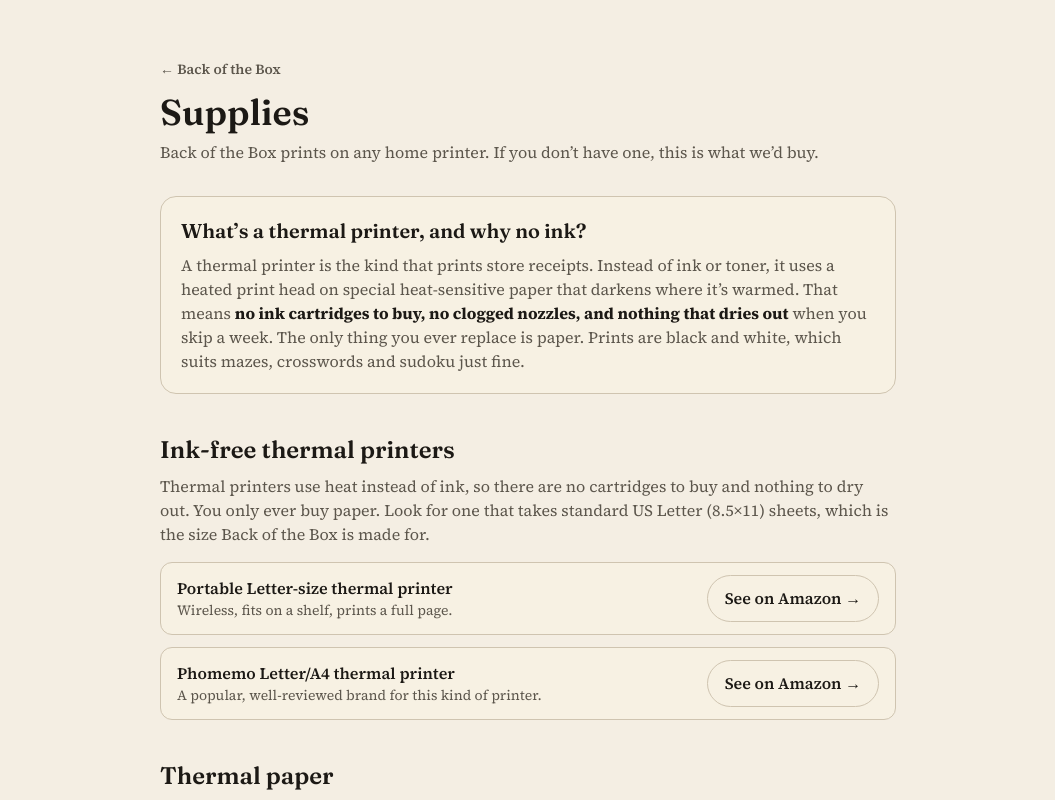
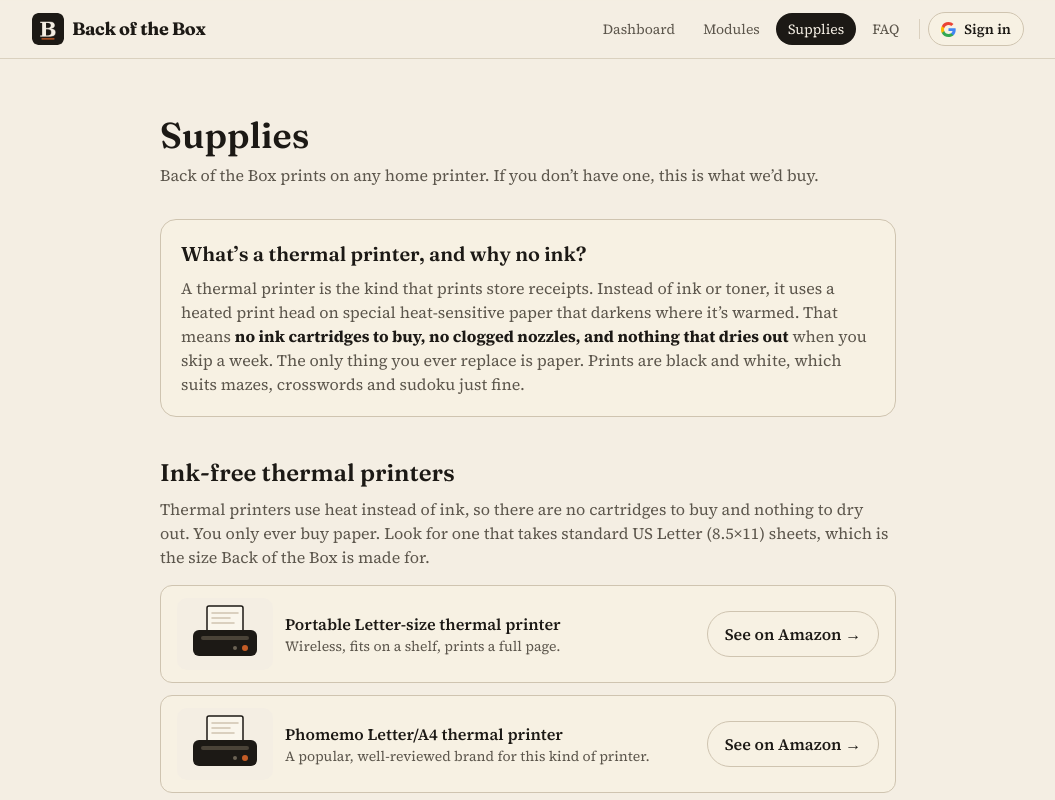
Before and after one commit to jon-tompkins/gb-tearaway, a Next.js app: page /supplies in a window 1280 px wide. Shown: the top 800 px of the page, without its empty margins (112-1167 px from the left). Built offline with nearby package versions, Linux system fonts and the light colour scheme; no server answers.

Commit message:
Supplies preview art; Supplies + FAQ in header nav; /faq page
Co-Authored-By: Claude Sonnet 5.5 <noreply@anthropic.com>

```diff
--- /dev/null
+++ b/src/app/faq/page.tsx
@@ -0,0 +1,38 @@
+import Link from "next/link";
+import { AppNav } from "@/components/AppNav";
+import { FAQ } from "@/lib/faq";
+
+export const metadata = {
+  title: "FAQ | Back of the Box",
+  description: "Pricing, printing, ages, news sources and privacy: answers to what parents ask about Back of the Box.",
+};
+
+export default function FaqPage() {
+  return (
+    <>
+      <AppNav />
+      <main className="mx-auto max-w-3xl px-4 py-10 sm:py-14">
+        <h1 className="font-display text-3xl text-ink sm:text-4xl">Questions parents ask</h1>
+        <div className="mt-6 divide-y divide-rule/60 rounded-xl border border-rule bg-paper">
+          {FAQ.map((f) => (
+            <details key={f.q} className="group px-5 py-4">
+              <summary className="flex cursor-pointer list-none items-center justify-between gap-4 font-display text-lg text-ink">
+                {f.q}
+                <span className="text-ink-soft transition group-open:rotate-45">+</span>
+              </summary>
+              <p className="mt-2 text-sm leading-relaxed text-ink-soft">{f.a}</p>
+              {f.href ? (
+                <Link href={f.href} className="mt-2 inline-block text-sm font-semibold text-ink underline-offset-4 hover:underline">
+                  {f.cta ?? "Learn more →"}
+                </Link>
+              ) : null}
+            </details>
+          ))}
+        </div>
+        <p className="mt-8 text-sm text-ink-soft">
+          Something else? Email <a className="font-semibold text-stamp hover:underline" href="mailto:support@backofthebox.xyz">support@backofthebox.xyz</a>.
+        </p>
+      </main>
+    </>
+  );
+}
--- a/src/app/supplies/page.tsx
+++ b/src/app/supplies/page.tsx
@@ -1,4 +1,5 @@
-import Link from "next/link";
+import { AppNav } from "@/components/AppNav";
+import { SupplyArt } from "@/components/SupplyArt";
 import { amazonUrl, SUPPLY_GROUPS } from "@/lib/supplies";
 
 export const metadata = {
@@ -8,11 +9,10 @@ export const metadata = {
 
 export default function SuppliesPage() {
   return (
+    <>
+    <AppNav />
     <main className="mx-auto max-w-3xl px-4 py-10 sm:py-14">
-      <Link href="/" className="text-sm font-semibold text-ink-soft hover:text-ink">
-        ← Back of the Box
-      </Link>
-      <h1 className="mt-3 font-display text-3xl text-ink sm:text-4xl">Supplies</h1>
+      <h1 className="font-display text-3xl text-ink sm:text-4xl">Supplies</h1>
       <p className="mt-2 max-w-2xl text-ink-soft">
         Back of the Box prints on any home printer. If you don&rsquo;t have one, this is what we&rsquo;d buy.
       </p>
@@ -34,8 +34,11 @@ export default function SuppliesPage() {
           <p className="mt-2 text-ink-soft">{g.intro}</p>
           <ul className="mt-4 space-y-3">
             {g.items.map((it) => (
-              <li key={it.name} className="flex flex-wrap items-center justify-between gap-3 rounded-xl border border-rule bg-paper px-4 py-3">
-                <div className="min-w-0">
+              <li key={it.name} className="flex flex-wrap items-center gap-3 rounded-xl border border-rule bg-paper px-4 py-3">
+                <div className="h-16 w-20 shrink-0 sm:h-[4.5rem] sm:w-24">
+                  <SupplyArt kind={it.art} />
+                </div>
+                <div className="min-w-0 flex-1">
                   <div className="font-semibold text-ink">{it.name}</div>
                   <div className="text-sm text-ink-soft">{it.blurb}</div>
                 </div>
@@ -57,5 +60,6 @@ export default function SuppliesPage() {
         As an Amazon Associate we earn from qualifying purchases. Links cost you nothing extra and help keep Back of the Box running.
       </p>
     </main>
+    </>
   );
 }
--- a/src/components/AppNav.tsx
+++ b/src/components/AppNav.tsx
@@ -9,6 +9,8 @@ import { AuthButton } from "./AuthButton";
 const LINKS = [
   { href: "/app", label: "Dashboard", exact: true },
   { href: "/modules", label: "Modules", exact: false },
+  { href: "/supplies", label: "Supplies", exact: false },
+  { href: "/faq", label: "FAQ", exact: false },
 ];
 
 export function AppNav() {
--- a/src/components/HomeHeaderActions.tsx
+++ b/src/components/HomeHeaderActions.tsx
@@ -13,14 +13,19 @@ export function HomeHeaderActions() {
   const signedIn = status === "authenticated" && !!session?.user;
   return (
     <div className="flex shrink-0 items-center gap-3">
-      {signedIn ? (
+      {[
+        { href: "/modules", label: "Modules" },
+        { href: "/supplies", label: "Supplies" },
+        { href: "/faq", label: "FAQ" },
+      ].map((l) => (
         <Link
-          href="/modules"
+          key={l.href}
+          href={l.href}
           className="hidden whitespace-nowrap text-sm font-semibold text-ink-soft hover:text-ink sm:inline"
         >
-          Modules
+          {l.label}
         </Link>
-      ) : null}
+      ))}
       {signedIn ? (
         <Link
           href="/app"
--- /dev/null
+++ b/src/components/SupplyArt.tsx
@@ -0,0 +1,59 @@
+import type { SupplyArtKind } from "@/lib/supplies";
+
+const INK = "#1c1915";
+const CREAM = "#f4eee3";
+const PAPER = "#faf6ec";
+const STAMP = "#c45c26";
+
+/** Simple illustrated previews (not product photos) for the supplies page. */
+export function SupplyArt({ kind }: { kind: SupplyArtKind }) {
+  return (
+    <svg viewBox="0 0 96 72" role="img" aria-hidden className="h-full w-full">
+      <rect width="96" height="72" rx="10" fill={CREAM} />
+      {kind === "thermal-printer" && (
+        <>
+          <rect x="30" y="8" width="36" height="26" rx="2" fill={PAPER} stroke={INK} strokeWidth="1.5" />
+          <path d="M35 15h26M35 20h18M35 25h22" stroke="#cfc4b0" strokeWidth="1.5" strokeLinecap="round" />
+          <rect x="16" y="32" width="64" height="26" rx="6" fill={INK} />
+          <rect x="24" y="38" width="48" height="4" rx="2" fill="#4a4338" />
+          <circle cx="68" cy="50" r="3" fill={STAMP} />
+          <circle cx="58" cy="50" r="2" fill="#6b6354" />
+        </>
+      )}
+      {kind === "fanfold" && (
+        <>
+          <path d="M22 54 L40 44 L58 54 L76 44 L76 50 L58 60 L40 50 L22 60 Z" fill={PAPER} stroke={INK} strokeWidth="1.5" strokeLinejoin="round" />
+          <path d="M22 44 L40 34 L58 44 L76 34 L76 40 L58 50 L40 40 L22 50 Z" fill={PAPER} stroke={INK} strokeWidth="1.5" strokeLinejoin="round" />
+          <path d="M22 34 L40 24 L58 34 L76 24 L76 30 L58 40 L40 30 L22 40 Z" fill={PAPER} stroke={INK} strokeWidth="1.5" strokeLinejoin="round" />
+          <circle cx="40" cy="30" r="2" fill={INK} />
+          <circle cx="76" cy="30" r="2" fill={INK} />
+        </>
+      )}
+      {kind === "sheets" && (
+        <>
+          <rect x="30" y="14" width="40" height="46" rx="2" fill={PAPER} stroke={INK} strokeWidth="1.5" transform="rotate(-8 50 37)" />
+          <rect x="28" y="12" width="40" height="46" rx="2" fill={PAPER} stroke={INK} strokeWidth="1.5" transform="rotate(4 48 35)" />
+          <path d="M36 24h24M36 30h18M36 36h22M36 42h14" stroke={STAMP} strokeWidth="2" strokeLinecap="round" transform="rotate(4 48 35)" />
+        </>
+      )}
+      {kind === "laser-printer" && (
+        <>
+          <rect x="30" y="10" width="36" height="14" rx="1.5" fill={PAPER} stroke={INK} strokeWidth="1.5" />
+          <rect x="12" y="22" width="72" height="32" rx="5" fill={INK} />
+          <rect x="22" y="30" width="38" height="4" rx="2" fill="#4a4338" />
+          <rect x="66" y="30" width="10" height="6" rx="1" fill="#4a4338" />
+          <circle cx="71" cy="45" r="2.5" fill={STAMP} />
+          <rect x="24" y="52" width="48" height="8" rx="1.5" fill={PAPER} stroke={INK} strokeWidth="1.5" />
+        </>
+      )}
+      {kind === "ream" && (
+        <>
+          <rect x="24" y="22" width="48" height="34" rx="2" fill={PAPER} stroke={INK} strokeWidth="1.5" />
+          <rect x="24" y="30" width="48" height="12" fill={STAMP} />
+          <path d="M24 56 l4 4 h44 l-4 -4" fill="#e3d9c4" stroke={INK} strokeWidth="1.5" strokeLinejoin="round" />
+          <text x="48" y="39" textAnchor="middle" fontSize="8" fontWeight="700" fill={CREAM} fontFamily="Georgia,serif">500 SHEETS</text>
+        </>
+      )}
+    </svg>
+  );
+}
--- /dev/null
+++ b/src/lib/faq.ts
@@ -0,0 +1,40 @@
+/** Shared by the landing page and /faq. Keep src/lib/supportKnowledge.ts in sync. */
+export interface FaqItem {
+  q: string;
+  a: string;
+  href?: string;
+  cta?: string;
+}
+
+export const FAQ: FaqItem[] = [
+  {
+    q: "What does it cost?",
+    a: "Your first month is free. After that it’s $20 a year for up to two kids, or $40 a year for up to five. Prefer to pay as you go? It’s $6 a quarter for up to two kids, or $12 a quarter for up to five. Sign in with Google to save your setup and get a page every morning.",
+  },
+  {
+    q: "What do I need to print it?",
+    a: "Any home printer works, since the page is made for US Letter.",
+  },
+  {
+    q: "I don’t have a printer. How do I get started?",
+    a: "No problem. An ink-free thermal printer costs less than a tank of ink and never runs dry, which is the real selling point. Our supplies page explains how they work and lists printers and paper we like.",
+    href: "/supplies",
+    cta: "See printers and paper →",
+  },
+  {
+    q: "What ages is it for?",
+    a: "About 4 to 12. You set an age when you make the page, and each card has its own 1–20 dial. Sudoku goes from 4×4 up to 9×9, mazes grow, and news cards start at level 5.",
+  },
+  {
+    q: "Where does the news come from?",
+    a: "From real outlets: Smithsonian, NASA, Science News Explores, Mongabay, Popular Science, IEEE Spectrum, Good News Network, and others. Each story is rewritten for kids, checked against the source article, and printed with its location. Crime, politics, and anything scary are left out.",
+  },
+  {
+    q: "Does my kid need an account or a screen?",
+    a: "No. Parents set it up, and kids just get the paper. We only ask for the kid’s first name, and there are no ads.",
+  },
+  {
+    q: "Can I make pages for more than one kid?",
+    a: "Yes. Each kid gets their own page with its own cards, difficulty, and delivery time.",
+  },
+];
--- a/src/lib/supplies.ts
+++ b/src/lib/supplies.ts
@@ -3,7 +3,10 @@
  * tag appended (set AMAZON_TAG on Vercel). To pin a specific product, replace
  * `query` with a full `url` ending in `?tag=` + tag.
  */
+export type SupplyArtKind = "thermal-printer" | "fanfold" | "sheets" | "laser-printer" | "ream";
+
 export interface SupplyItem {
+  art: SupplyArtKind;
   name: string;
   blurb: string;
   query: string;
@@ -23,8 +26,8 @@ export const SUPPLY_GROUPS: SupplyGroup[] = [
     intro:
       "Thermal printers use heat instead of ink, so there are no cartridges to buy and nothing to dry out. You only ever buy paper. Look for one that takes standard US Letter (8.5×11) sheets, which is the size Back of the Box is made for.",
     items: [
-      { name: "Portable Letter-size thermal printer", blurb: "Wireless, fits on a shelf, prints a full page.", query: "portable thermal printer 8.5x11 letter wireless" },
-      { name: "Phomemo Letter/A4 thermal printer", blurb: "A popular, well-reviewed brand for this kind of printer.", query: "Phomemo thermal printer letter size" },
+      { art: "thermal-printer", name: "Portable Letter-size thermal printer", blurb: "Wireless, fits on a shelf, prints a full page.", query: "portable thermal printer 8.5x11 letter wireless" },
+      { art: "thermal-printer", name: "Phomemo Letter/A4 thermal printer", blurb: "A popular, well-reviewed brand for this kind of printer.", query: "Phomemo thermal printer letter size" },
     ],
   },
   {
@@ -32,8 +35,8 @@ export const SUPPLY_GROUPS: SupplyGroup[] = [
     title: "Thermal paper",
     intro: "Match the paper to your printer. Many Letter thermal printers use black-mark fanfold paper: a zig-zag stack with small black marks on the back that tell the printer where each page starts. In the printer's app, choose \"Black Mark Fanfold\" and the Letter size. Thermal prints fade over a few months, which is fine for a daily page that ends up on the fridge.",
     items: [
-      { name: "Black-mark fanfold thermal paper, 8.5×11", blurb: "The zig-zag stack with black marks on the back. Check your printer takes it.", query: "black mark fanfold thermal paper 8.5x11" },
-      { name: "Single-sheet thermal paper, 8.5×11", blurb: "Loose sheets with no marks, for printers set to sheet-fed.", query: "thermal paper sheets 8.5x11 letter" },
+      { art: "fanfold", name: "Black-mark fanfold thermal paper, 8.5×11", blurb: "The zig-zag stack with black marks on the back. Check your printer takes it.", query: "black mark fanfold thermal paper 8.5x11" },
+      { art: "sheets", name: "Single-sheet thermal paper, 8.5×11", blurb: "Loose sheets with no marks, for printers set to sheet-fed.", query: "thermal paper sheets 8.5x11 letter" },
     ],
   },
   {
@@ -41,8 +44,8 @@ export const SUPPLY_GROUPS: SupplyGroup[] = [
     title: "Prefer a regular printer?",
     intro: "Any home printer works fine. If you're buying new, a monochrome laser is the cheapest per page for a daily printout, and the toner lasts far longer than inkjet cartridges.",
     items: [
-      { name: "Wi-Fi monochrome laser printer", blurb: "Cheap per page, toner doesn't dry out.", query: "wifi monochrome laser printer home" },
-      { name: "Printer paper, 8.5×11", blurb: "A ream lasts months at one page a day.", query: "printer paper 8.5x11 20lb" },
+      { art: "laser-printer", name: "Wi-Fi monochrome laser printer", blurb: "Cheap per page, toner doesn't dry out.", query: "wifi monochrome laser printer home" },
+      { art: "ream", name: "Printer paper, 8.5×11", blurb: "A ream lasts months at one page a day.", query: "printer paper 8.5x11 20lb" },
     ],
   },
 ];
```
Also changed, not shown: src/app/page.tsx (+4 -34 lines).
